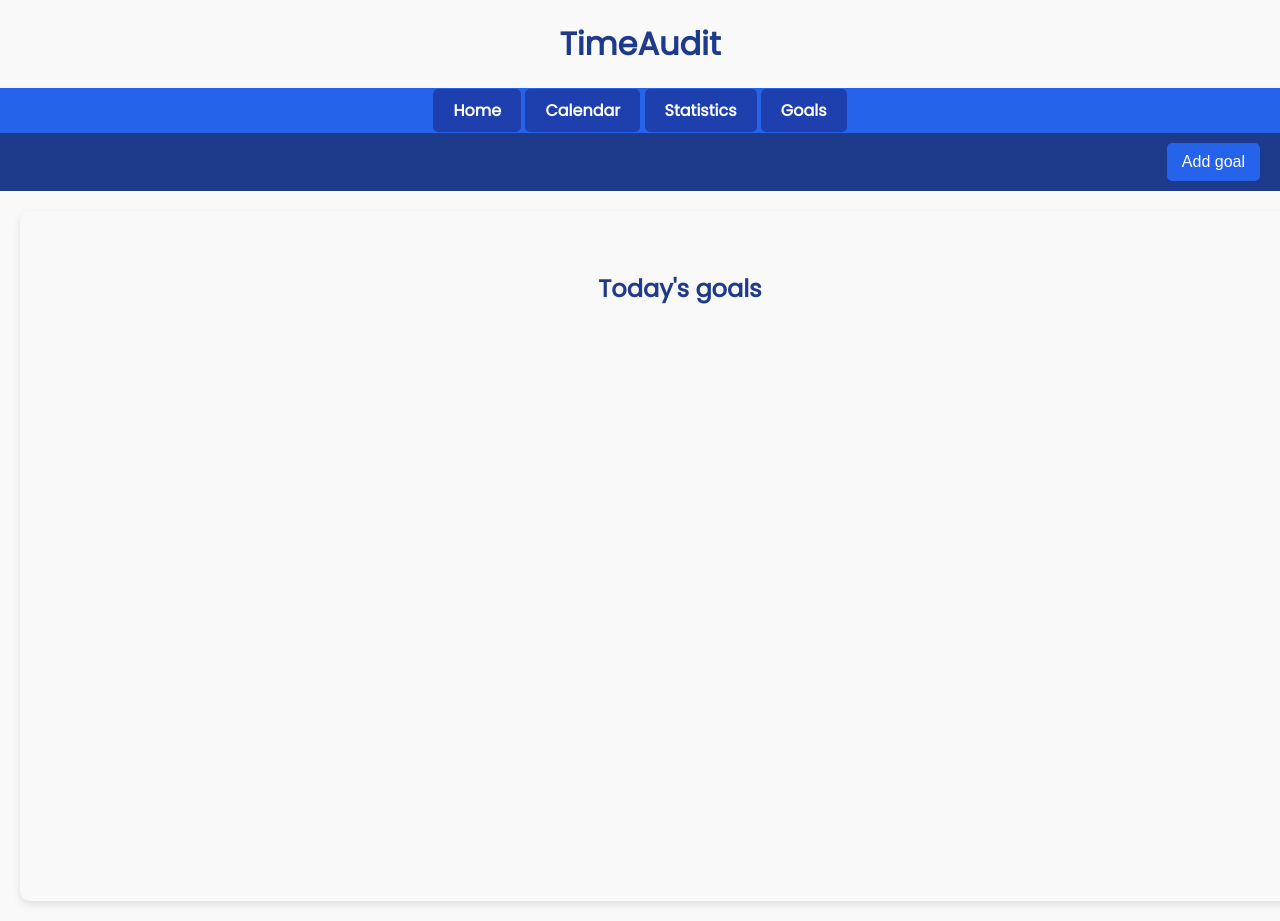
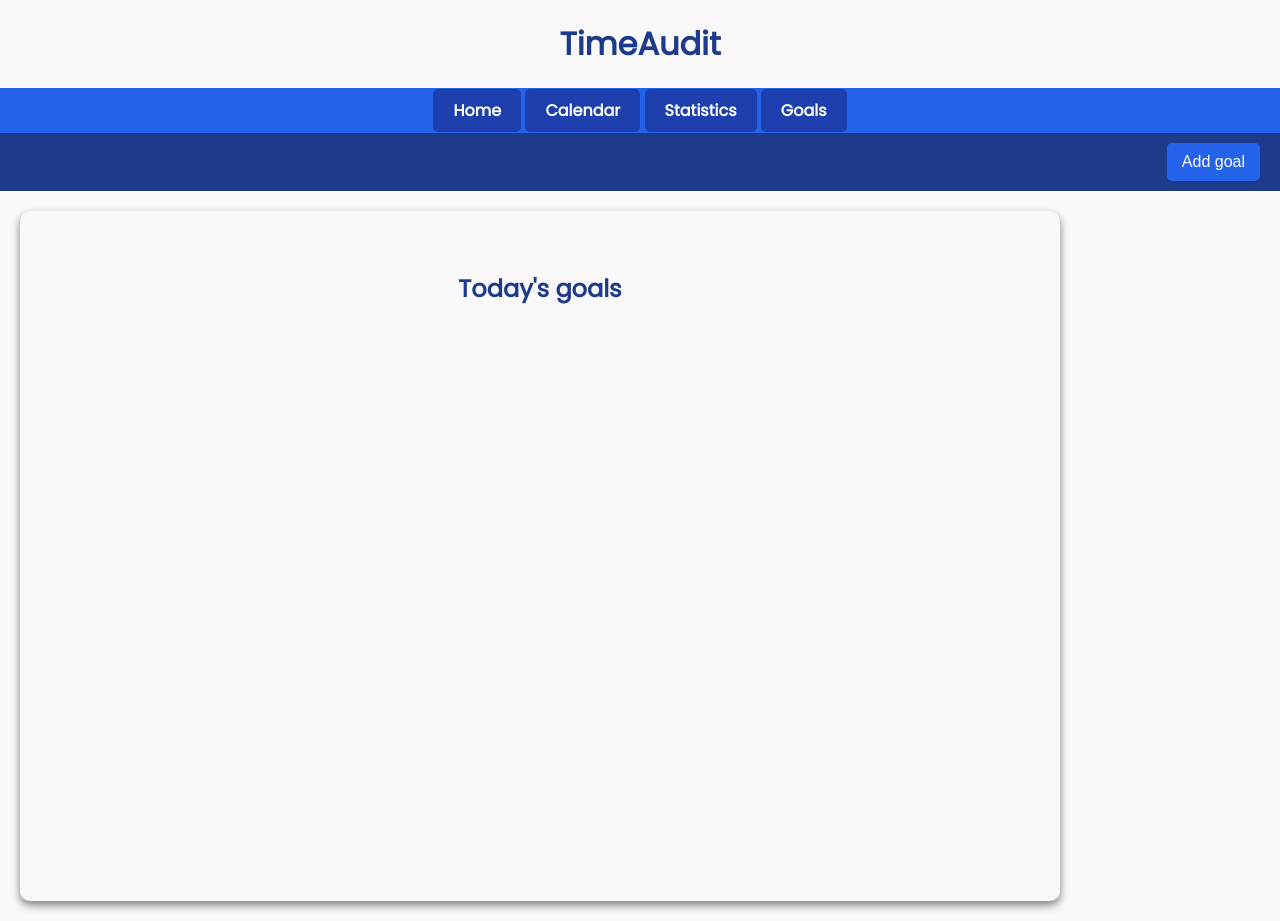
Before and after one commit to DarkEnergy34909/TimeAudit, a Flask app: page /goals in a window 1280 px wide; the page is wider, and only the part inside the window is pictured. Run offline with Flask 3, Linux system fonts and the light colour scheme.

Commit message:
Fixed time bug and added to goals

```diff
--- a/Static/calendar.js
+++ b/Static/calendar.js
@@ -544,6 +544,9 @@ function addBlock(title, category, startTime, endTime, day, ongoing) {
 }
 
 function openAddMenu() {
+    // Make sure the start time is correct if the checkbox is checked
+    onStartNowCheckboxChange();
+
     const addMenu = document.querySelector(".add-menu");
     addMenu.hidden = false;
 }
--- a/Static/style.css
+++ b/Static/style.css
@@ -479,6 +479,11 @@ h1#main-title {
     text-align: center;
 }
 
+.goals-body{
+    align-items: center;
+    align-content: center;
+}
+
 #goals-title {
     font-size: 1rem;
     text-align: center;
@@ -488,6 +493,7 @@ h1#main-title {
 }
 
 .goals-container {
+    max-width: 1000px;
     display: flex;
     flex-direction: column;
     align-items: center;
@@ -498,8 +504,7 @@ h1#main-title {
     padding: 20px;
     background-color: #f9f9f9; /* Light background */
     border-radius: 10px;
-    box-shadow: 0 4px 8px rgba(0, 0, 0, 0.1); /* Subtle shadow */
-    width: 100%; /* Full width */
+    box-shadow: 0 4px 8px rgba(0, 0, 0, 0.5); /* Subtle shadow */
 }
 
 .goal-card {
--- a/Templates/goals.html
+++ b/Templates/goals.html
@@ -9,7 +9,7 @@
         <link rel="stylesheet" href="https://fonts.googleapis.com/css?family=Poppins">
         <script src="{{ url_for('static', filename='goals.js') }}" defer></script>
     </head>
-    <body style="font-family: 'Poppins';">
+    <body class="goals-body" style="font-family: 'Poppins';">
         <h1 id="main-title">TimeAudit</h1>
 
         <div class="nav-bar">
```
